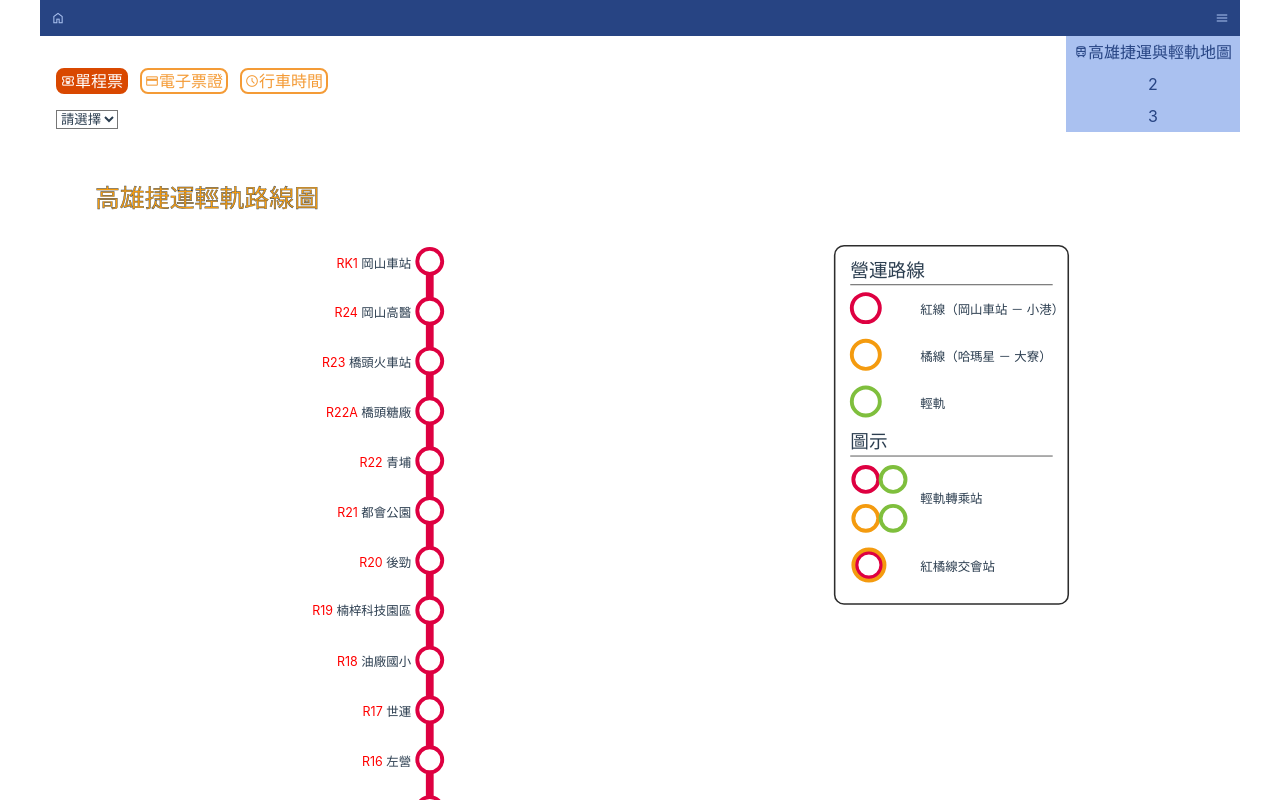
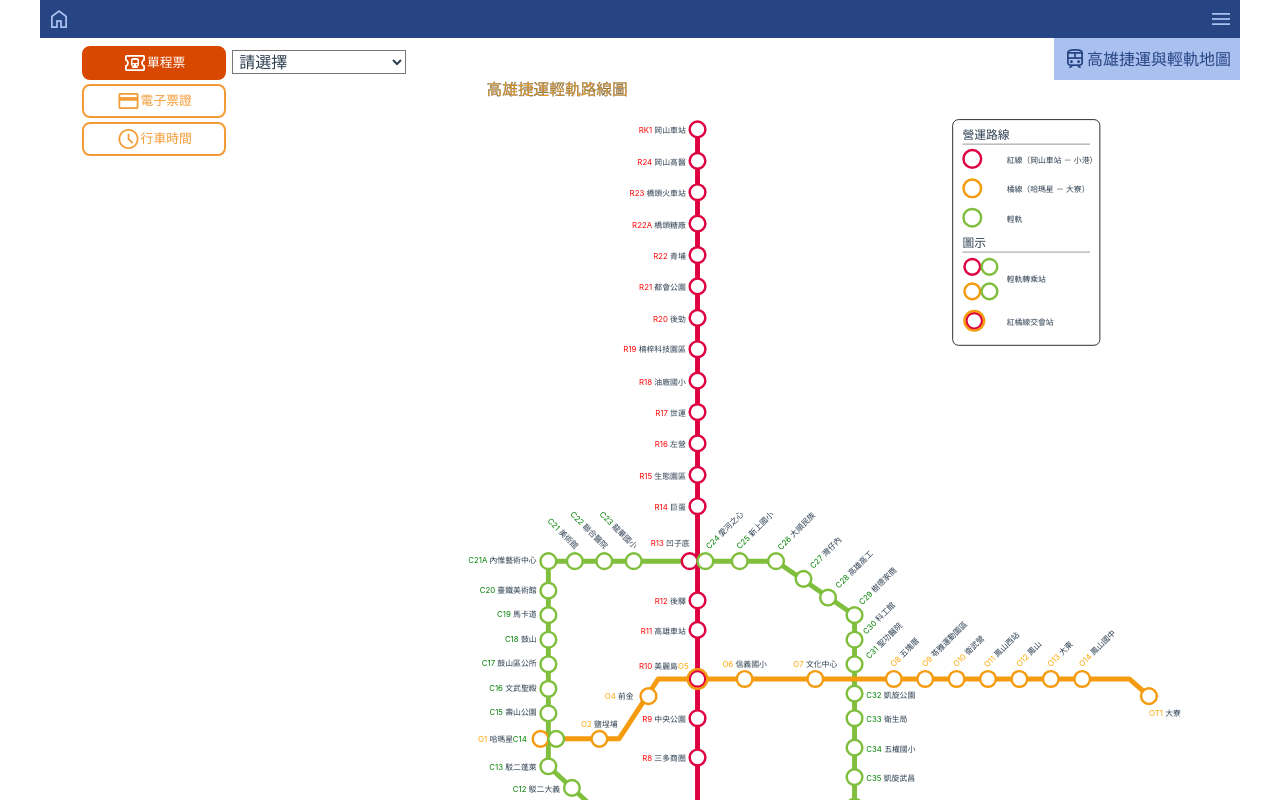
Before and after one commit to Afonguwu/tool-box, a Vue app: page /#/krtcMap in a window 1280 px wide. Both pictures are taken after a click on the link "menu". Shown: the top 800 px of the page. Built offline with nearby package versions, Linux system fonts and the light colour scheme.

Commit message:
chore: 🤖 add bootstrap 5

```diff
--- a/package.json
+++ b/package.json
@@ -14,6 +14,7 @@
   },
   "dependencies": {
     "axios": "^1.7.7",
+    "bootstrap": "^5.3.3",
     "git-cz": "^4.9.0",
     "pinia": "^2.2.2",
     "vue": "^3.4.29",
--- a/src/assets/base.scss
+++ b/src/assets/base.scss
@@ -71,18 +71,13 @@ body {
 }
 
 a {
+  text-align: center;
   text-decoration: none;
-  transition: 0.4s;
+  transform: 0.4s;
   padding: 3px;
   display: flex;
   justify-content: center;
   align-items: center;
-  cursor: pointer;
-}
-
-button {
-  border: none;
-  background-color: transparent;
   cursor: pointer;
 }
 
--- a/src/assets/hearder.scss
+++ /dev/null
@@ -1,30 +0,0 @@
-header {
-  background-color: #274483;
-  padding: 0.5rem;
-  position: relative;
-  a {
-    border-radius: 12px;
-    color: #aac1f0;
-    &:hover {
-      background-color: #aac1f0;
-      color: #274483;
-    }
-  }
-}
-
-.menu {
-  position: absolute;
-  top: 100%;
-  right: 0;
-  background: #aac1f0;
-  a {
-    padding: 0.5rem;
-    width: 100%;
-    color: #274483;
-    border-radius: 0;
-    &:hover {
-      color: #aac1f0;
-      background: #274483;
-    }
-  }
-}
--- a/src/assets/main.scss
+++ b/src/assets/main.scss
@@ -1,4 +1,3 @@
+@import './vender.scss';
 @import './base.scss';
 @import './utility.scss';
-@import './hearder.scss';
-@import './vender.scss';
--- a/src/assets/utility.scss
+++ b/src/assets/utility.scss
@@ -1,6 +1,3 @@
-.container {
-  padding: 1rem;
-}
 .text-color {
   color: var(--color-text);
   fill: var(--color-text);
@@ -9,16 +6,3 @@
   border-color: var(--color-border);
   stroke: var(--color-border);
 }
-.ml-a {
-  margin-left: auto;
-}
-.ai-center {
-  display: flex;
-  align-items: center;
-}
-.flex {
-  display: flex;
-}
-.px-1 {
-  padding: 0 1rem;
-}
--- a/src/assets/vender.scss
+++ b/src/assets/vender.scss
@@ -5,5 +5,5 @@
     'wght' 400,
     'GRAD' 0,
     'opsz' 36;
-  font-size: 14px;
 }
+@import 'bootstrap/scss/bootstrap.scss';
--- a/src/components/HeaderNav.vue
+++ b/src/components/HeaderNav.vue
@@ -10,24 +10,56 @@ const closeMenu = () => {
 };
 </script>
 <template>
-  <header class="flex">
-    <RouterLink to="/"><span class="material-symbols-outlined"> home </span></RouterLink>
+  <header class="d-flex p-1 sticky-top">
+    <RouterLink class="item" to="/"
+      ><span class="material-symbols-outlined"> home </span></RouterLink
+    >
 
-    <div class="ml-a flex">
-      <a type="button" @click="showMenu">
+    <div class="ms-auto position-relative">
+      <a type="button" class="item" @click="showMenu">
         <span class="material-symbols-outlined"> menu </span>
       </a>
     </div>
 
     <ul v-if="menu" class="menu" @mouseleave="closeMenu" @touchend="closeMenu">
       <li>
-        <RouterLink to="/krtcMap" class="ai-center"
+        <RouterLink to="/krtcMap" class=""
           ><span class="material-symbols-outlined"> train </span>高雄捷運與輕軌地圖</RouterLink
         >
       </li>
-      <li><a href="">2</a></li>
-      <li><a href="">3</a></li>
     </ul>
   </header>
 </template>
-<style scoped></style>
+<style lang="scss" scoped>
+header {
+  background-color: #274483;
+}
+.item {
+  border-radius: 12px;
+  color: #aac1f0;
+  &:hover {
+    background-color: #aac1f0;
+    color: #274483;
+  }
+}
+
+.menu {
+  position: absolute;
+  top: 100%;
+  right: 0;
+  background: #aac1f0;
+  li {
+    border: 1px solid #aac1f0;
+  }
+  a {
+    padding: 0.5rem;
+    width: 100%;
+    color: #274483;
+    border-radius: 0;
+    &:hover {
+      color: #aac1f0;
+      background: #274483;
+    }
+  }
+}
+</style>
--- a/src/components/StationPic.vue
+++ b/src/components/StationPic.vue
@@ -119,11 +119,10 @@ const showTime = computed(() => {
           text-anchor="middle"
           dominant-baseline="middle"
           class="site"
-          dy=".2rem"
           v-show="station.display !== 0"
           @click="calculateTime(station.seq, station.class)"
         >
-          <tspan class="material-symbols-outlined here" v-if="station.display === 'boy'">
+          <tspan class="material-symbols-outlined" v-if="station.display === 'boy'">
             {{ station.display }}
           </tspan>
           <tspan class="" v-else>{{ station.display }}</tspan>
@@ -182,12 +181,4 @@ const showTime = computed(() => {
 .green {
   stroke: var(--color-mrt-green);
 }
-.here {
-  font-size: 1.5rem;
-}
-
-.text-time {
-  fill: #c48b06;
-  font-weight: bolder;
-}
 </style>
--- a/src/main.js
+++ b/src/main.js
@@ -1,4 +1,5 @@
 import '@/assets/main.scss';
+import 'bootstrap';
 import { createApp } from 'vue';
 import App from '@/App.vue';
 import router from '@/router';
--- a/src/views/krtcMapView.vue
+++ b/src/views/krtcMapView.vue
@@ -23,25 +23,33 @@ const changeType = (num) => {
 };
 </script>
 <template>
-  <div class="container">
-    <div class="mt-1 btn-group">
+  <div class="container-xl mt-2">
+    <div class="row d-flex flex-column flex-md-row">
+      <div class="col-12 col-md-4">
+        <div class="col-12 row g-1 d-flex flex-md-row">
+          <div class="col-5 me-1">
+            <div class="col-12">
               <a
-        class="btn col-3"
+                class="btn-orange w-100 text-nowrap"
                 :class="cardType === 1 ? 'active' : 'disabled'"
                 type="button"
                 @click.prevent="changeType(1)"
                 ><span class="material-symbols-outlined"> transit_ticket </span>
                 <span>單程票</span>
               </a>
+            </div>
+            <div class="col-12 mt-1">
               <a
-        class="btn col-3"
+                class="btn-orange w-100 text-nowrap"
                 :class="cardType === 2 ? 'active' : 'disabled'"
                 type="button"
                 @click.prevent="changeType(2)"
                 ><span class="material-symbols-outlined"> credit_card </span> <span>電子票證</span>
               </a>
+            </div>
+            <div class="col-12 mt-1">
               <a
-        class="btn col-3"
+                class="btn-orange w-100 text-nowrap"
                 :class="cardType === 3 ? 'active' : 'disabled'"
                 type="button"
                 @click.prevent="changeType(3)"
@@ -49,8 +57,10 @@ const changeType = (num) => {
                 <span>行車時間</span>
               </a>
             </div>
+          </div>
+          <div class="col-6 h-50 row g-1">
             <select
-      class="mt-1"
+              class="w-100"
               v-if="cardType === 1"
               @change="changeDiscount($event.target.value)"
               v-model="select1"
@@ -62,7 +72,7 @@ const changeType = (num) => {
               <option value="0.5">社福票</option>
             </select>
             <select
-      class="mt-1"
+              class="w-100"
               v-if="cardType === 2"
               @change="changeDiscount($event.target.value)"
               v-model="select2"
@@ -74,31 +84,26 @@ const changeType = (num) => {
               <option value="0.425">高雄市社福卡/社福卡</option>
               <option value="0.5">高雄市兒童卡</option>
             </select>
-    <p class="mt-1 notice" v-if="select1 === '0.5'">提醒：只有捷運有單程社福票</p>
-    <p class="mt-1 notice" v-if="select2 === '0.425'">提醒：高雄市社福卡搭乘輕軌免費</p>
-    <p class="mt-1 notice" v-if="cardType === 3">提醒：輕軌行駛方向會影響行車時間</p>
+          </div>
+        </div>
+        <div class="col-12 mt-1">
+          <p class="notice text-nowrap" v-if="select1 === '0.5'">提醒：只有捷運有單程社福票</p>
+          <p class="notice text-nowrap" v-if="select2 === '0.425'">
+            提醒：高雄市社福卡搭乘輕軌免費
+          </p>
+          <p class="notice text-nowrap" v-if="cardType === 3">提醒：輕軌行駛方向會影響行車時間</p>
+        </div>
+      </div>
+      <div class="col-12 col-md-8">
         <stationPic />
+      </div>
+    </div>
   </div>
 </template>
 
 <style lang="scss" scoped>
-.col {
-  flex: 0 1 20%;
-}
-.col-3 {
-  flex: -1 3 25%;
-}
-.mt-1 {
-  margin-top: 1rem;
-}
-.btn-group {
-  gap: 12px;
-  width: 100%;
-  display: flex;
-  flex-wrap: wrap;
-}
-.btn {
-  font-size: 1rem;
+.btn-orange {
+  font-size: 0.8rem;
   border: 2px solid #d94800;
   border-radius: 8px;
   &:hover {
```
Also changed, not shown: 1 other file (tests, documents, lock files or other folders). Lines whose indentation alone changed are shown as unchanged.
